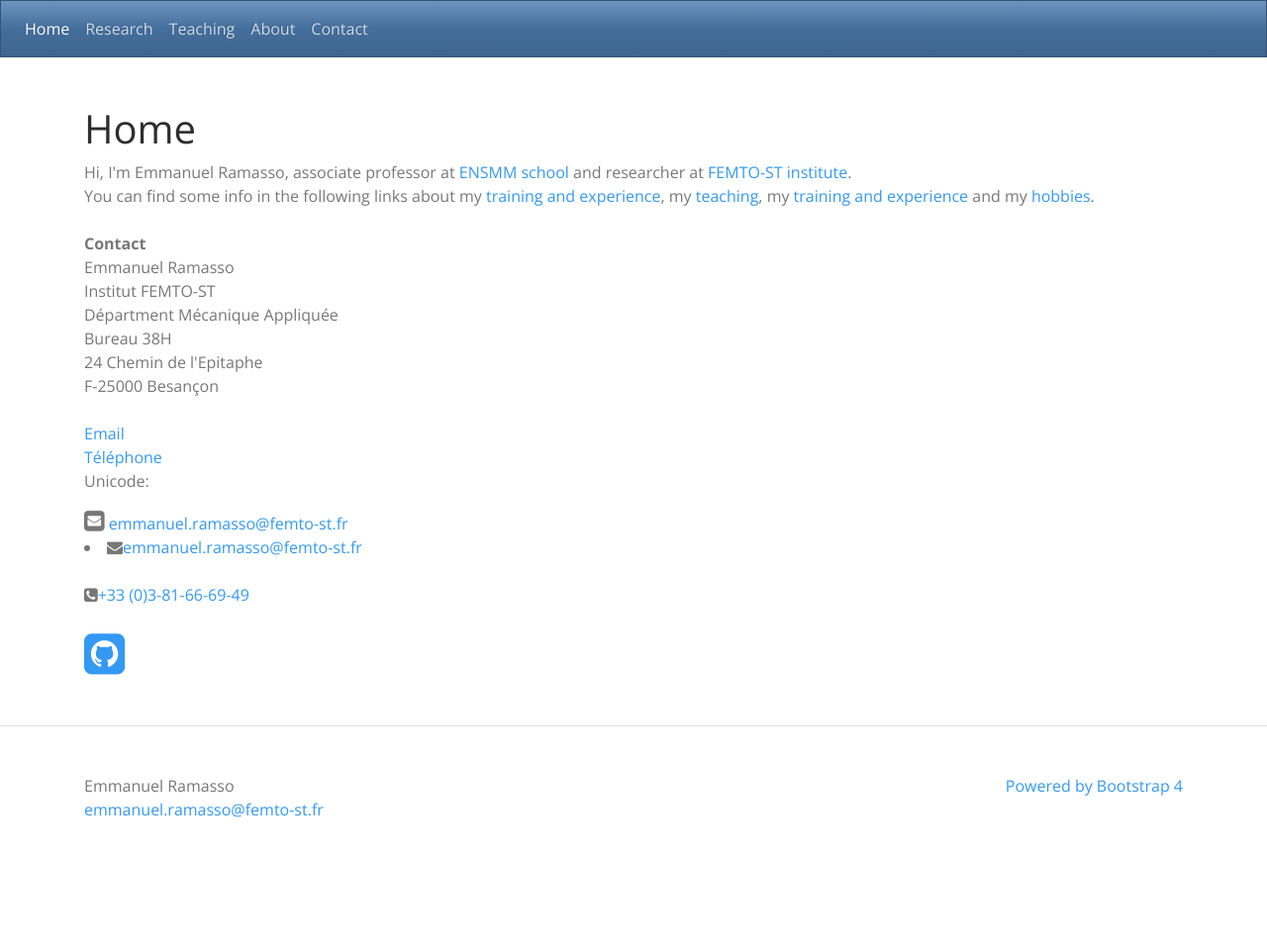
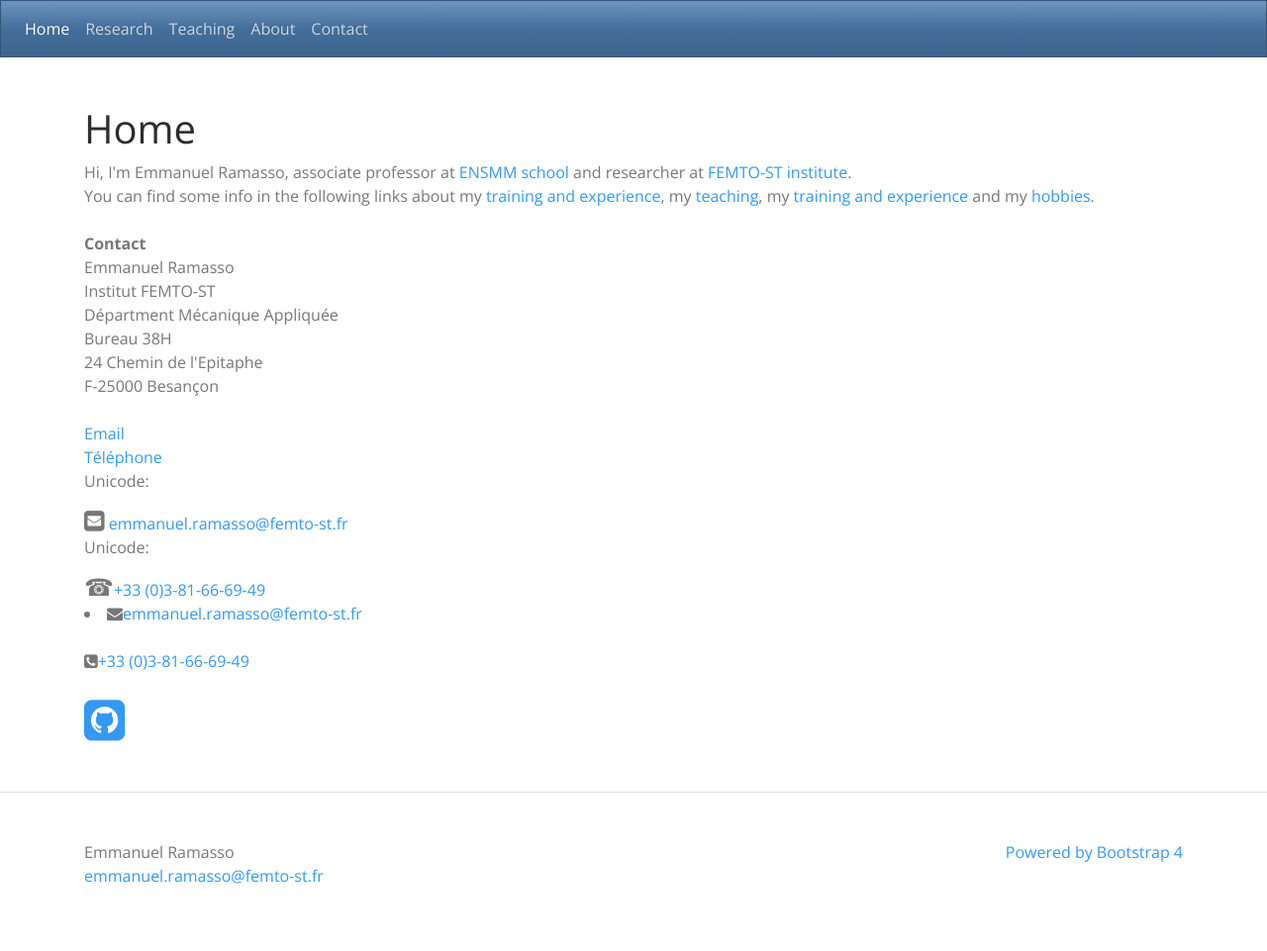
Before and after one commit to emmanuelramasso/emmanuelramasso.github.io, a Jekyll site: the page built from index.html, in a window 1280 px wide. Shown: the whole page at 99% size. Built offline with Jekyll 4.4.1, drawn with Linux system fonts in a browser that asks for light colours; a style sheet for code colours, icons or effects is not loaded; before the commit the page ends 900 px from its top, so only the background shows below that.

Commit message:
Update index.html

```diff
--- a/index.html
+++ b/index.html
@@ -31,6 +31,9 @@ F-25000 Besançon<br>
 <p>Unicode:</p>
 <i style="font-size:24px" class="fa">&#xf199;</i><span class="contact-detail"><a href="mailto:emmanuel.ramasso@femto-st.fr"> emmanuel.ramasso@femto-st.fr</a></span><br>
 
+<p>Unicode:</p>
+<i style="font-size:24px" class="fa">&#9742;</i><span class="contact-detail"><a href="tel:+33 (0)3-81-66-69-49">+33 (0)3-81-66-69-49</a></span></li><br>
+
 
 <li><span class="icon"><i class="fa fa-envelope"></i></span><span class="contact-detail"><a href="mailto:emmanuel.ramasso@femto-st.fr">emmanuel.ramasso@femto-st.fr</a></span><br>
 
```
